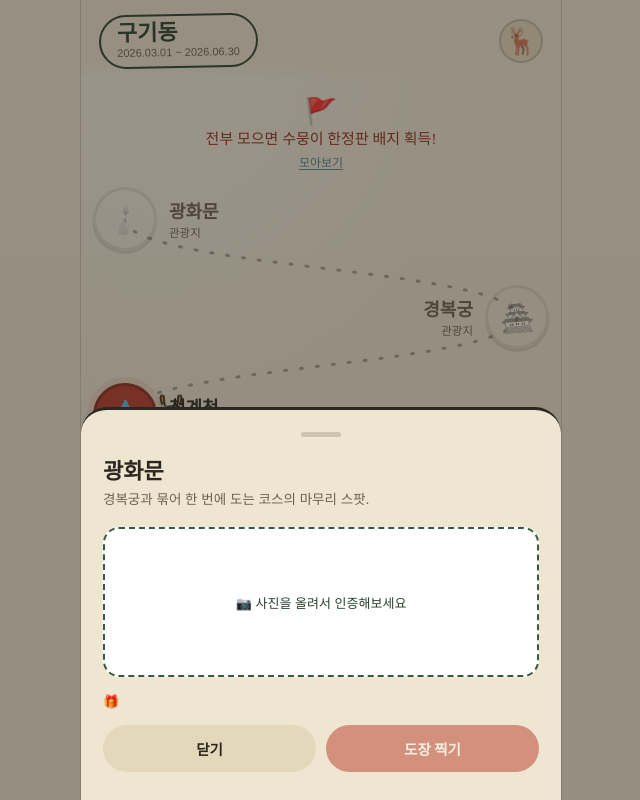
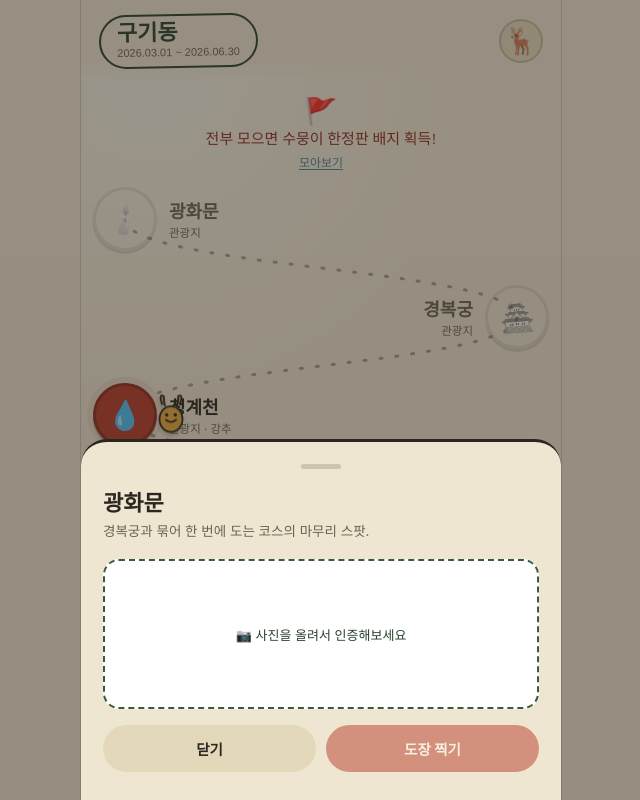
Before and after one commit to 202410825/hiking, a React (Vite) app in the folder web/: page / in a window 1280 px wide. Both pictures are taken after a click on the button "🕯️". Shown: the whole page, without its empty margins (319-959 px from the left). Built offline with nearby package versions, Linux system fonts and the light colour scheme; no server answers; a web font is replaced by a local one.

Commit message:
Remove reward line from StampModal
Removed the reward display from the StampModal component.

```diff
--- a/web/src/components/StampModal.jsx
+++ b/web/src/components/StampModal.jsx
@@ -11,7 +11,6 @@ export default function StampModal({ spot, onClose, onStamp }) {
         <h3>{spot.name}</h3>
         <p>{spot.description}</p>
         <div className="photo-slot">📷 사진을 올려서 인증해보세요</div>
-        <div className="reward-line">🎁 {spot.reward}</div>
         <div className="sheet-actions">
           <button className="btn btn-ghost" onClick={onClose}>
             닫기
```
